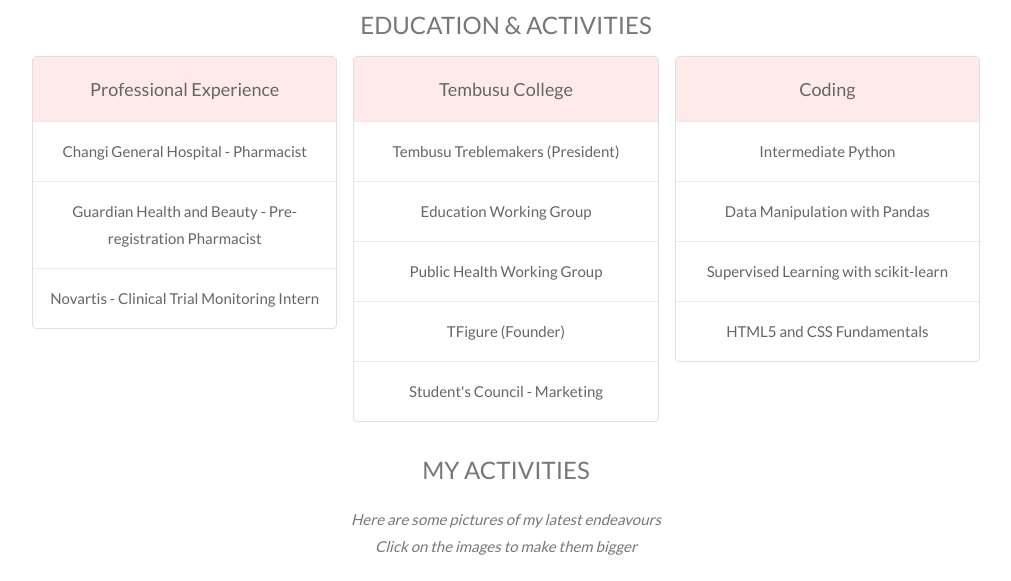
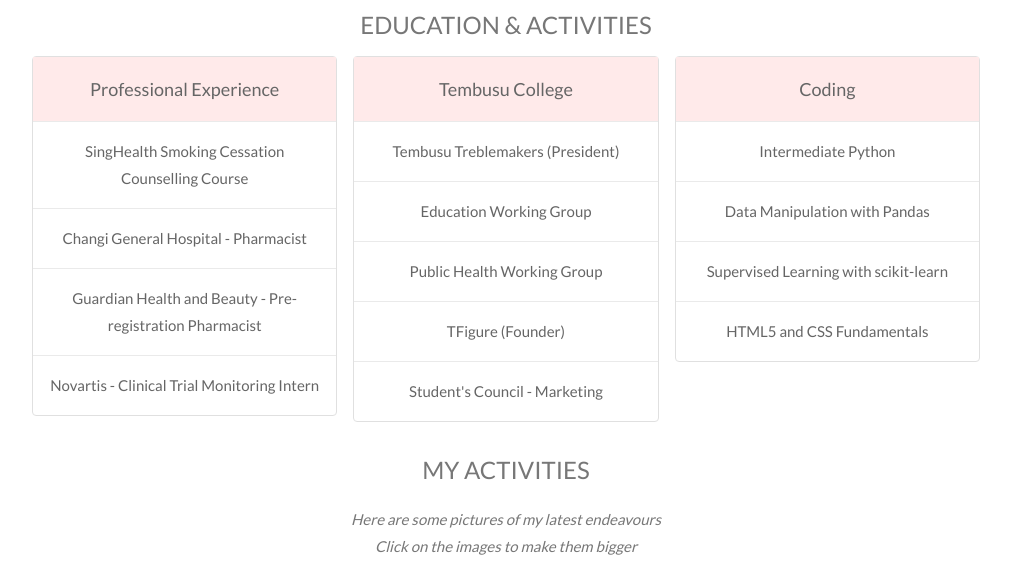
Before and after one commit to UnicornPharmacist/UnicornPharmacist, a plain HTML site: page index.html in a window 1280 px wide. Shown: the part 1898-2479 px from the top of the page, without its empty margins (134-1145 px from the left). Drawn offline with nearby package versions, Linux system fonts and the light colour scheme.

Commit message:
Update index.html

```diff
--- a/index.html
+++ b/index.html
@@ -125,6 +125,7 @@
         data-aos-once="false">
         <ul class="w3-ul w3-border w3-round w3-white w3-center w3-opacity w3-hover-opacity-off">
           <li class="w3-pale-red w3-large w3-padding-16">Professional Experience</li>
+          <li class="w3-padding-16">SingHealth Smoking Cessation Counselling Course</li>
           <li class="w3-padding-16">Changi General Hospital - Pharmacist</li>
           <li class="w3-padding-16">Guardian Health and Beauty - Pre-registration Pharmacist</li>
           <li class="w3-padding-16">Novartis - Clinical Trial Monitoring Intern</li>
```
